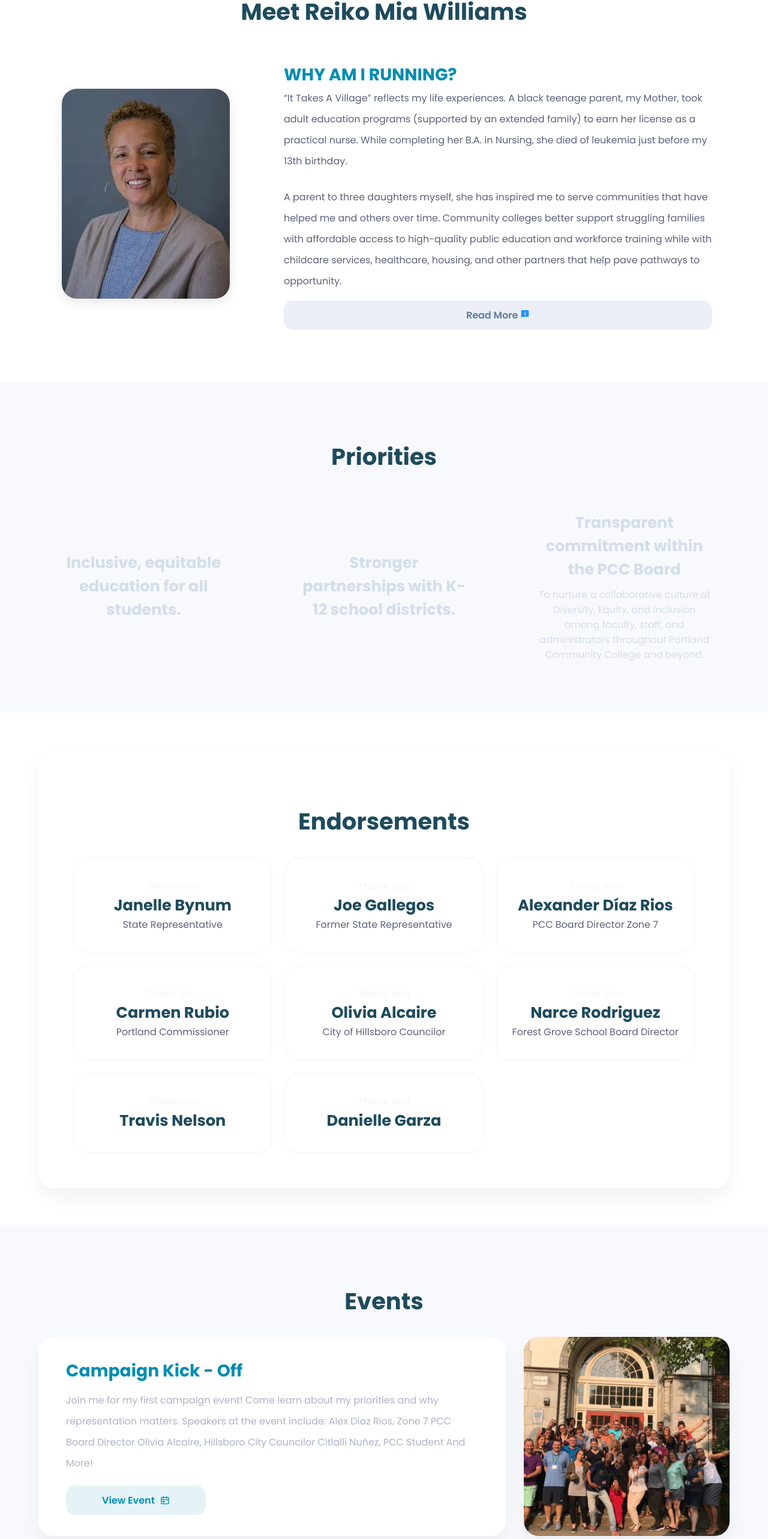
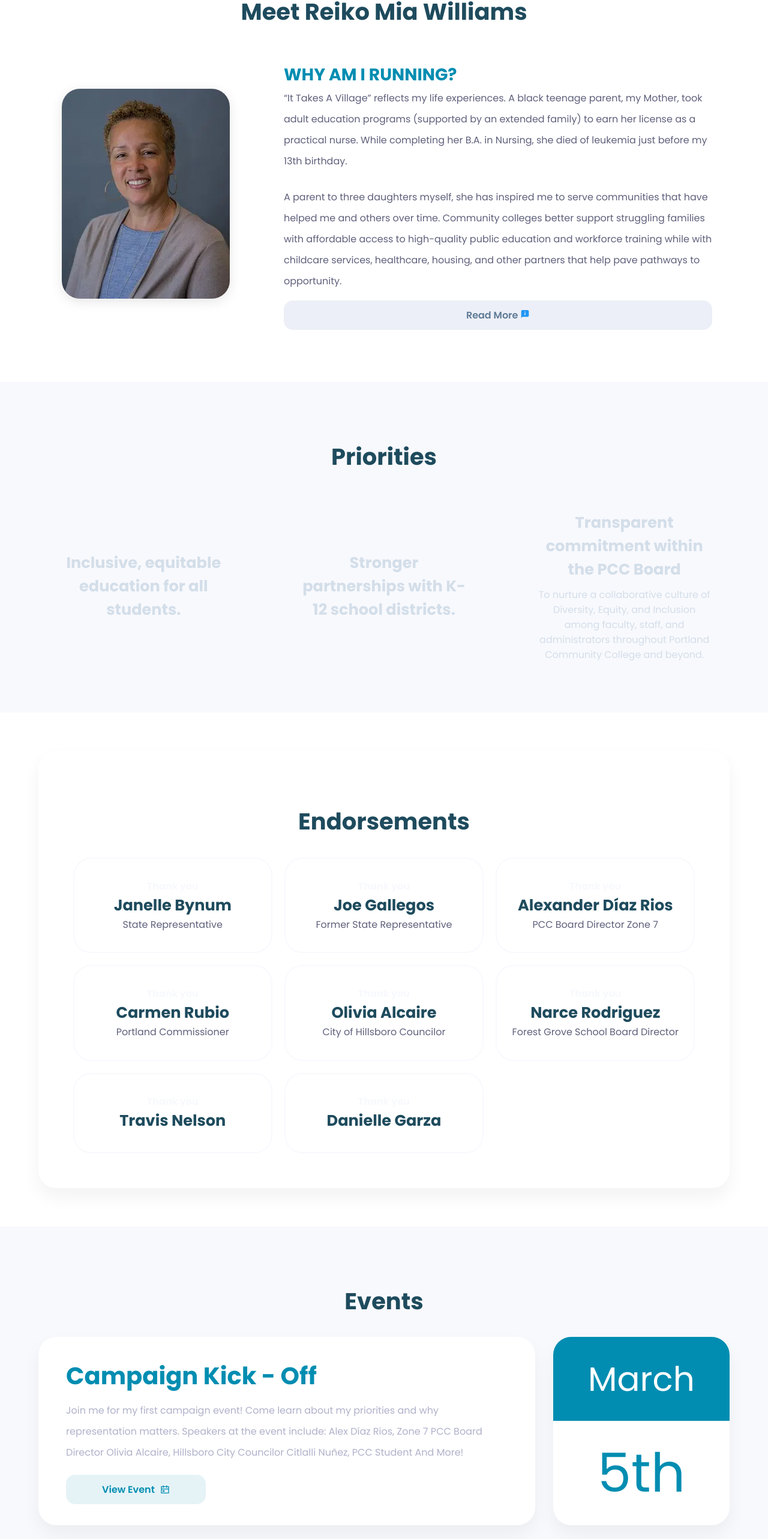
Before and after one commit to bmediax/reikoforpcc, a React (Create React App) app: page / in a window 1280 px wide. Shown: the part 830-3396 px from the top of the page at 60% size. Built offline with nearby package versions, Linux system fonts and the light colour scheme.

Commit message:
Calendar Events

```diff
--- a/src/pages/Homepage/EventsSection.jsx
+++ b/src/pages/Homepage/EventsSection.jsx
@@ -17,7 +17,11 @@ const EventsSection = () => {
                             <p>{event.description}</p>
                             <a target="_blank" rel="noreferrer" href={event.link} className="btn blue-btn">View Event <RiCalendarEventLine  className="btn-icon" /></a>
                         </span>
-                        <span className="event-img" style={{background: `url('${event.img}')`}} />
+                        <span className="event-date">
+                            <span className="event-date_month">March</span>
+                            <span className="event-date_day">5th</span>
+                        </span>
+                        {/* <span className="event-img" style={{background: `url('${event.img}')`}} /> */}
                     </span>
                 ))}
                 {/* <span className="events-module_section">
--- a/src/pages/Homepage/Homepage.scss
+++ b/src/pages/Homepage/Homepage.scss
@@ -101,7 +101,7 @@
         display:flex;
         margin-bottom:variables.$objectSpace_small;
 
-        span {
+        .event-des, .event-date {
             background-color:variables.getColor(lightBase);
             min-height:250px;
             @include variables.objectShadow("base");
@@ -114,7 +114,7 @@
         }
 
         .event-des {
-            flex:2;
+            flex:2.5;
             // padding:30px 40px;
             padding:3% 4%;
             margin-right:variables.$objectSpace_small;
@@ -126,6 +126,7 @@
 
             h3 {
                 margin-bottom:10px;
+                font-size:5vmin;
             }
 
             p {
@@ -136,6 +137,35 @@
             a {
                 margin-top:20px;
                 display:inline-block;
+            }
+        }
+
+        .event-date {
+            background:getColor(lightBase);
+            min-height:150px !important;
+            flex:1;
+            display:flex;
+            flex-direction: column;
+            text-align:center;
+
+            .event-date_month {
+                flex:1.2;
+                font-size:4.4vmax;
+                background:variables.getColor(blue-btnTXT);
+                border-radius:variables.$border-radius-medium variables.$border-radius-medium 0px 0px;
+                color:variables.getColor(lightBase);
+                display: flex;
+                justify-content: center;
+                align-items: center;
+            }
+
+            .event-date_day {
+                flex:1.5;
+                font-size:7vmax;
+                display: flex;
+                justify-content: center;
+                align-items: center;
+                color:variables.$blue;
             }
         }
 
--- a/src/styles/_responsive.scss
+++ b/src/styles/_responsive.scss
@@ -147,9 +147,11 @@
 
         &:nth-child(2) {
             flex-direction: column !important;
-            .event-img {
-                margin-right:0px !important;
-            }
+        }
+
+        .event-date {
+            width:170px !important;
+            margin:auto;
         }
     }
 }
--- a/src/styles/_variables.scss
+++ b/src/styles/_variables.scss
@@ -23,6 +23,9 @@ $header-size: 8vmin;
 $para-size: 1.2rem;
 $small-size: 1rem;
 $page-width: 1200px;
+
+$border-radius-small: 15px;
+$border-radius-medium: 30px;
 
 // Color Palette
 $blue:       #008DB1;
@@ -153,11 +156,11 @@ $colors-dark: (
 
 @mixin objectCorner($value) {
   @if $value == "small" {
-    border-radius:15px;
+    border-radius:$border-radius-small;
   }
 
   @else if $value == "medium" {
-    border-radius:25px;
+    border-radius:$border-radius-medium;
   }
 }
 
```
